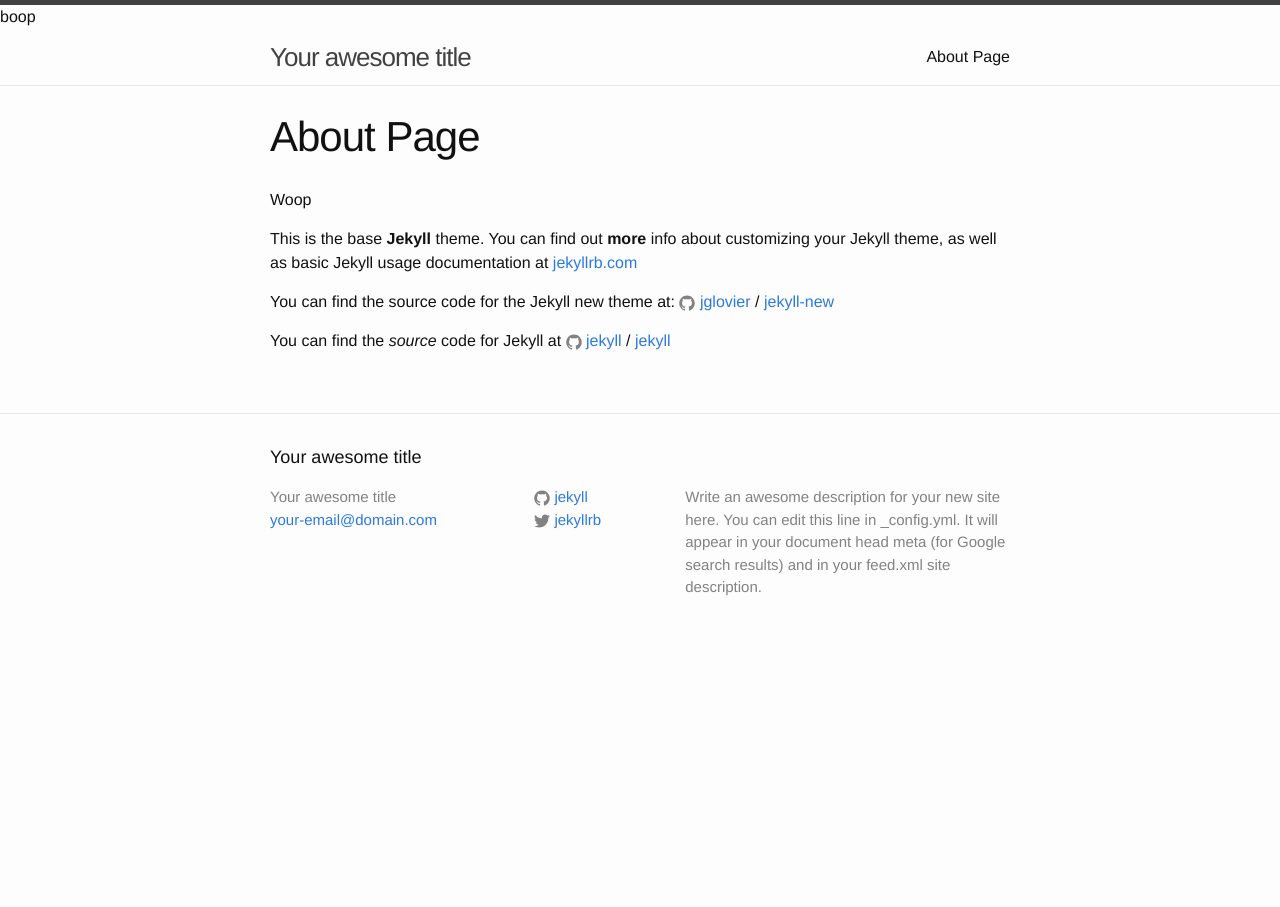
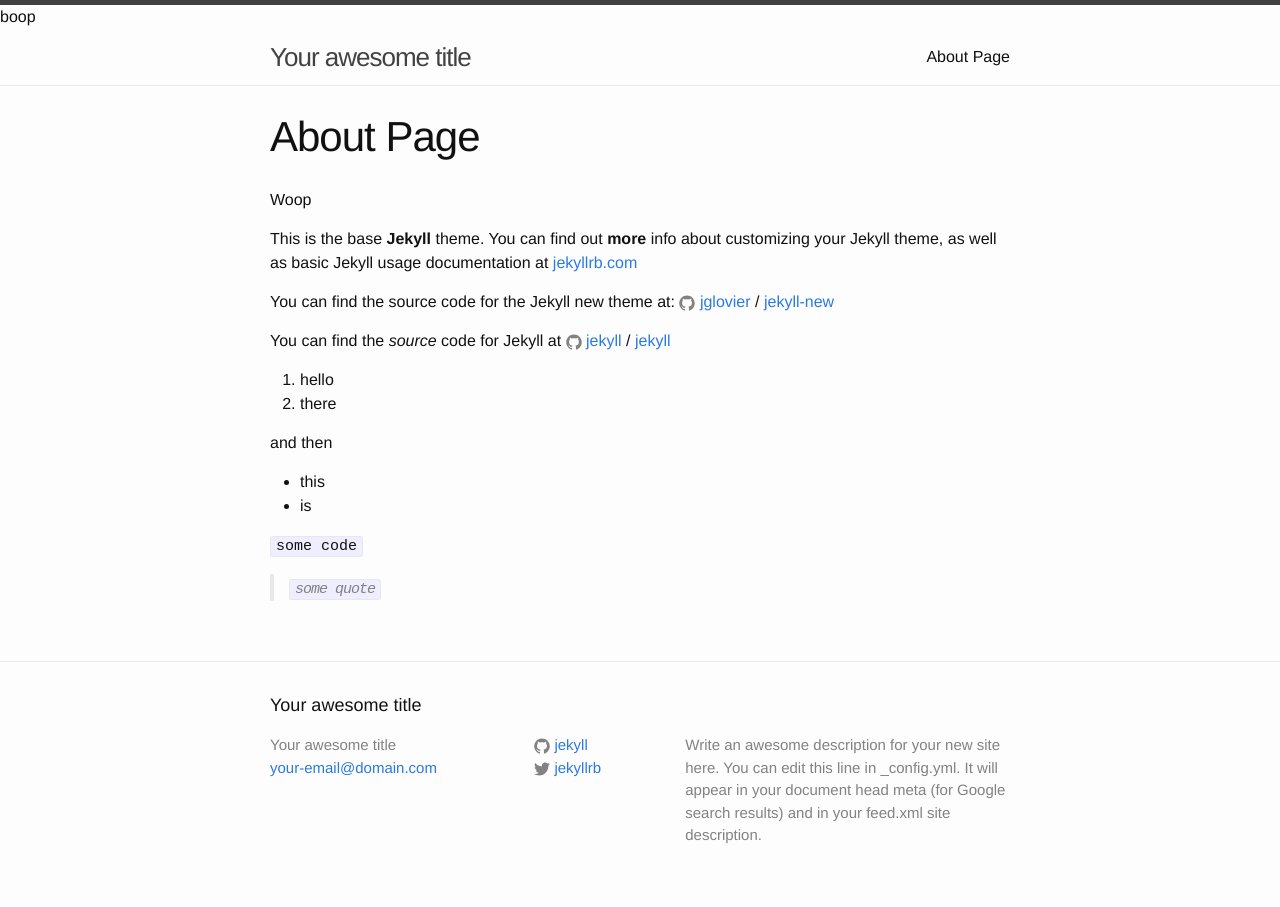
Before and after one commit to ericroberts/tint-demo, a Jekyll site: the page built from about.md, in a window 1280 px wide. Built offline with Jekyll 4.4.1, drawn with Linux system fonts in a browser that asks for light colours.

Commit message:
Modified about.md via tint

```diff
--- a/about.md
+++ b/about.md
@@ -10,3 +10,17 @@ This is the base **Jekyll** theme. You can find out **more** info about customiz
 You can find the source code for the Jekyll new theme at: {% include icon-github.html username="jglovier" %} / [jekyll-new](https://github.com/jglovier/jekyll-new)
 
 You can find the *source* code for Jekyll at {% include icon-github.html username="jekyll" %} / [jekyll](https://github.com/jekyll/jekyll)
+
+1. hello
+2. there
+
+and then
+
+* this
+* is
+
+`some code`
+
+
+
+> `some quote`
```
